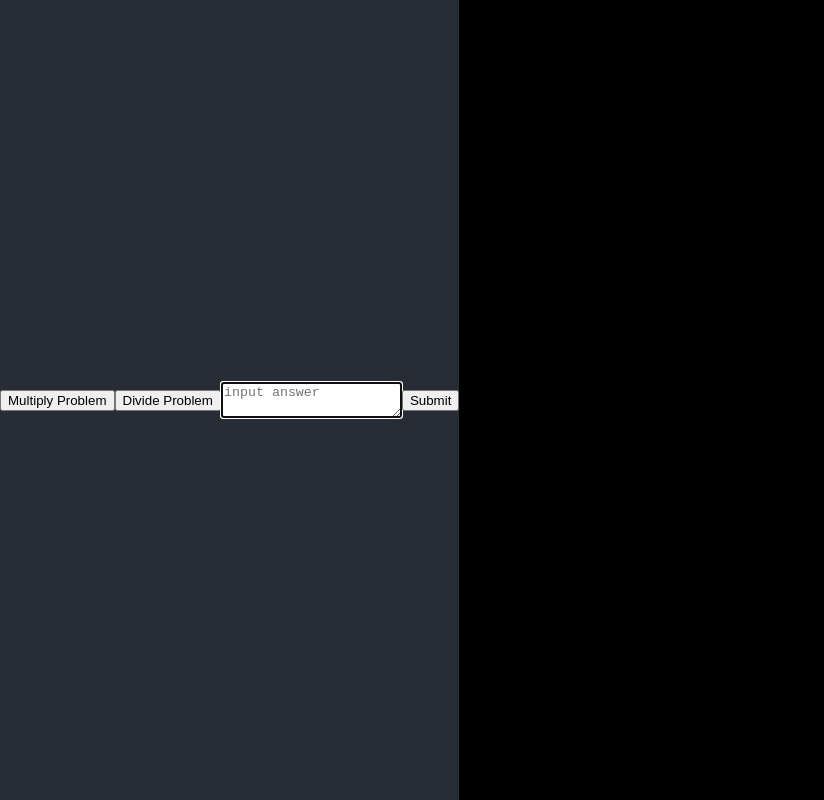
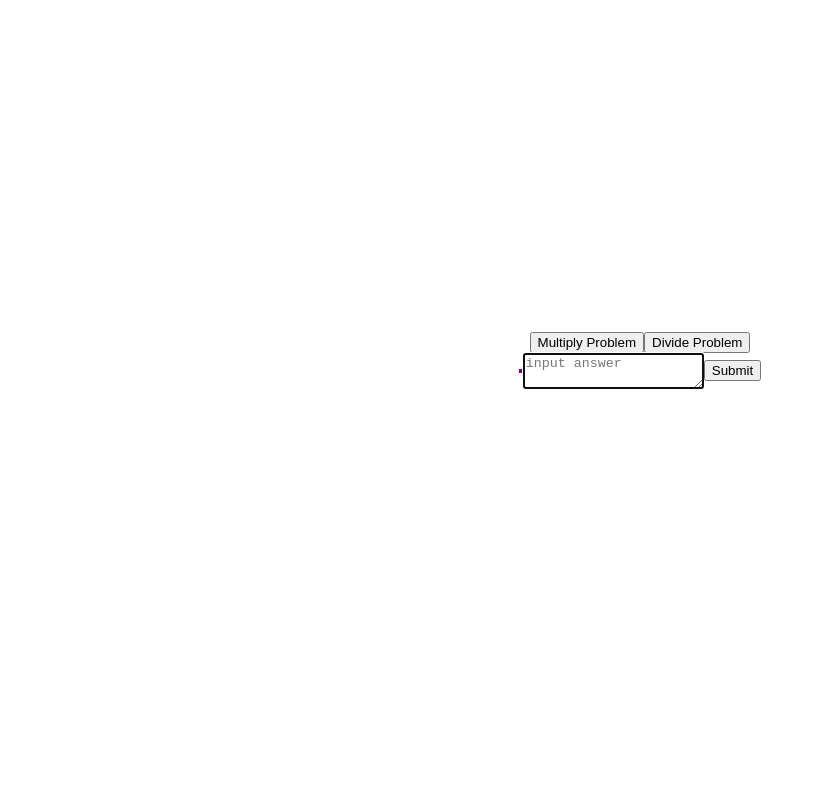
Before and after one commit to MVallery/mathfactmaster, a React (Create React App) app: page / in a window 1280 px wide. Shown: the whole page, without its empty margins (0-824 px from the left). Built offline with nearby package versions, Linux system fonts and the light colour scheme.

Commit message:
message timeout

```diff
--- a/src/App.css
+++ b/src/App.css
@@ -14,8 +14,8 @@
 }
 
 .App-header {
-  background-color: #282c34;
-  min-height: 100vh;
+  background-color: #5b7ab9;
+  min-height: 10vh;
   display: flex;
   /* flex-direction: column; */
   align-items: center;
@@ -38,5 +38,19 @@
 }
 .container {
   display:flex;
+  justify-content:center;
   align-items:center;
 }
+.Giant-container {
+  display:flex;
+  height: 100vh;
+  width: 100vw;
+  align-items:center;
+ justify-content:center;
+ flex-direction:column;
+}
+.problem {
+  border: 2px solid purple;
+  border-radius: 30;
+  background: rgb(127, 155, 127)
+}
--- a/src/App.js
+++ b/src/App.js
@@ -7,7 +7,8 @@ function App() {
   const [correctAnswer, setCorrectAnswer] = useState([])
   const [inputAnswer, setInputAnswer] = useState("")
   const [message, setMessage] = useState("")
-  const [questionType, setQuestionType] = useState("")
+  const [questionType, setQuestionType] = useState("multiply")
+  const [autoFocus, setAutoFocus] = useState("autoFocus")
   const handleMultiplyClick = () => {
     var E = Math.floor(Math.random()*9+2);
     var G = Math.floor(Math.random()*9+2);
@@ -17,7 +18,9 @@ function App() {
     // tempList.push(question);
     setQuestionList([question]);
     setCorrectAnswer([answer])
-    setQuestionType(["multiply"])
+    setQuestionType("multiply")
+    console.log(questionType)
+    // setAutoFocus(["autoFocus"])
   }
 
   const handleDivideClick = () => {
@@ -29,7 +32,8 @@ function App() {
     // tempList.push(question);
     setQuestionList([question]);
     setCorrectAnswer([answer])
-    setQuestionType(["divide"])
+    setQuestionType("divide")
+    // setAutoFocus(["autoFocus"])
 
   }
   const handleInputAnswer = (e) => {
@@ -44,17 +48,22 @@ const handleSubmitAnswer = (e) => {
   var randomMessage = goodMessages[Math.floor(Math.random()*goodMessages.length)]
   if (inputAnswer === String(correctAnswer)) {
     setMessage(randomMessage)
+    console.log(randomMessage)
+
   }
   else {
     setMessage("Uh oh try again! The right answer was " + correctAnswer)
   }
+
+  setInputAnswer("")
+  setTimeout(() => {setMessage ("")}, 3000)
+  console.log(questionType)
   if (questionType === "multiply") {
     handleMultiplyClick()
   }
   else {
     handleDivideClick()
   }
-  setInputAnswer("")
 }
 const keypress = (e) => {
   if(e.key === "Enter") {
@@ -64,20 +73,27 @@ const keypress = (e) => {
 }
 
   return (
-<div class="container" style={{ backgroundColor: 'black'}}>
-      <header className="App-header" >
-        <Problems questionList={questionList} />
+<div className="Giant-container">
+<div className="container">
         <button onClick= {() => {handleMultiplyClick();}}>Multiply Problem</button>
-        <button onClick= {() => {handleDivideClick();}}>Divide Problem</button>
-        <textarea id = "1"
-        autofocus= "autofocus"
+        <button onClick= {() => {handleDivideClick();}}>Divide Problem</button></div>
+  <div className="container">
+
+    <div className="problem">
+    <Problems questionList={questionList} />
+    </div>
+        <textarea autoFocus= {autoFocus}
                   onChange= {handleInputAnswer}
                   onSubmit = {handleSubmitAnswer}
                   value = {inputAnswer}
                   onKeyPress={keypress}
                   placeholder= "input answer"/>
-        {/* <script type="text/javascript">document.1.theFieldID.focus();</script> */}
-        <button type= "submit" form className="commentForm" onClick={handleSubmitAnswer}>Submit</button>
+        <button type= "submit" onKeyPress={keypress}form className="commentForm" onClick={handleSubmitAnswer}>Submit</button>
+        </div>
+
+      <header className="App-header" >
+
+
         {message}
       </header>
     </div>
```
